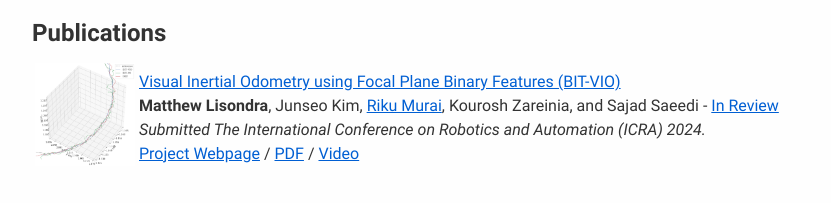
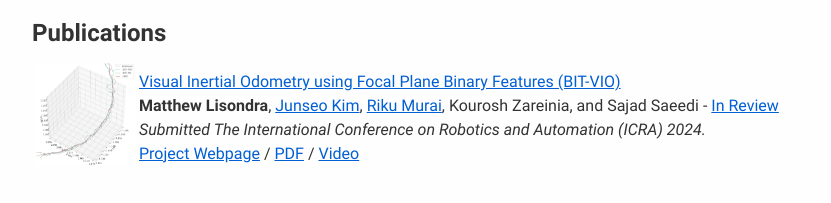
Before and after one commit to mattlisondra/mattlisondra.github.io, a plain HTML site: page index.html in a window 1280 px wide. Shown: the part 691-894 px from the top of the page, without its empty margins (224-1055 px from the left). Drawn offline with Linux system fonts and the light colour scheme.

Commit message:
Update index.html

```diff
--- a/index.html
+++ b/index.html
@@ -292,7 +292,7 @@
             <td>
               <p>
                 <a href="https://sites.google.com/view/bit-vio/home">Visual Inertial Odometry using Focal Plane Binary Features (BIT-VIO)</a><br />
-                <b>Matthew Lisondra</b>, Junseo Kim, <a href="https://rmurai.co.uk/">Riku Murai</a>, Kourosh Zareinia, and Sajad Saeedi - <a href="https://sites.google.com/view/bit-vio/home">In Review</a><br />
+                <b>Matthew Lisondra</b>, <a href="https://junseokim.org/">Junseo Kim</a>, <a href="https://rmurai.co.uk/">Riku Murai</a>, Kourosh Zareinia, and Sajad Saeedi - <a href="https://sites.google.com/view/bit-vio/home">In Review</a><br />
                 <i>Submitted The International Conference on Robotics and Automation (ICRA) 2024.</i><br />
                 <a href="https://sites.google.com/view/bit-vio/home">Project Webpage</a> / <a href="https://mattlisondra.github.io/ICRA24_3859_MS.pdf">PDF</a> / <a href="https://youtu.be/-Hbzfwu0FVY?si=MjsAepx3mtT1vUxy">Video</a>
               </p>
```
